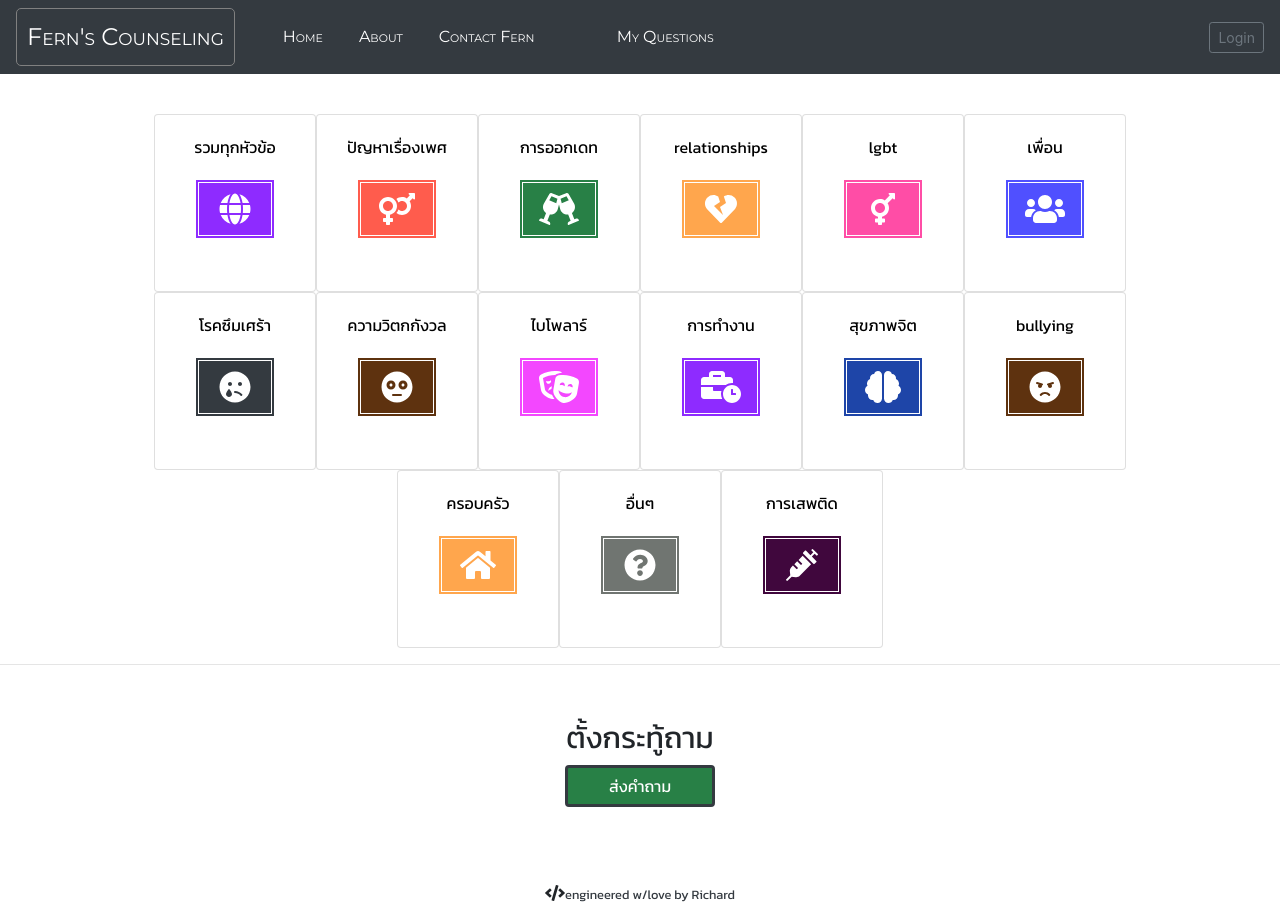
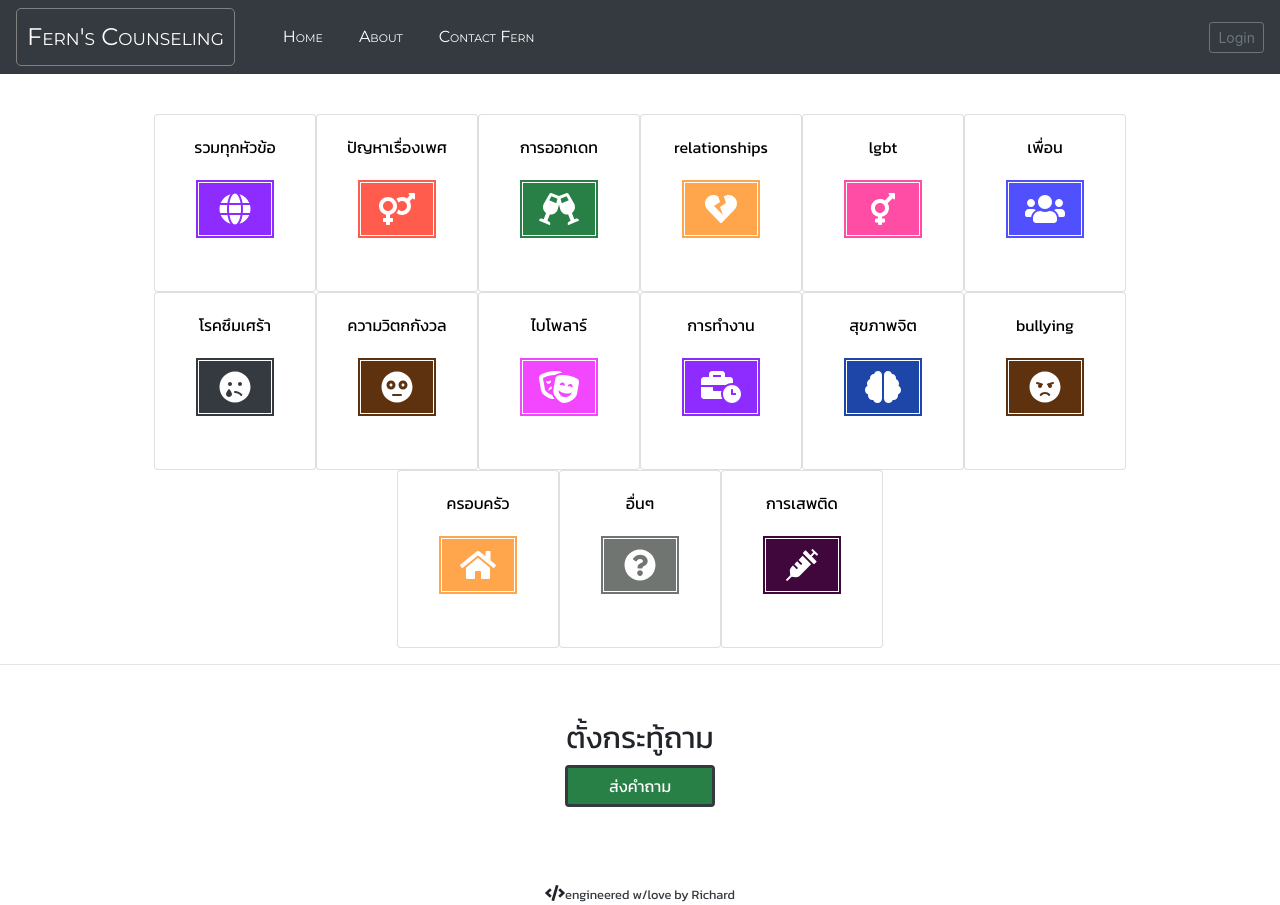
Before and after one commit to Perrottarichard/fern-psy, a React (Create React App) app: page / in a window 1280 px wide. Built offline with nearby package versions, Linux system fonts and the light colour scheme; no server answers.

Commit message:
fix myquestions navbar link

```diff
--- a/src/components/MyNavbar.js
+++ b/src/components/MyNavbar.js
@@ -60,7 +60,7 @@ const MyNavbar = (props) => {
                 :
                 null
             }
-            {(activeUser && (activeUser.username !== "Fern-Admin" && activeUser.username !== "Richard-Admin"))
+            {(activeUser !== null && loggedIn && (activeUser.username !== "Fern-Admin" && activeUser.username !== "Richard-Admin"))
               ?
               <NavItem>
                 <NavLink tag={Link} id="NavLink" to={`/myquestions/${activeUser._id}`}>My Questions</NavLink>
@@ -70,7 +70,7 @@ const MyNavbar = (props) => {
             }
           </Nav>
           {
-            (!activeUser || !loggedIn)
+            (activeUser === null || !loggedIn)
               ?
               <div id='nav-login-button'>
                 <Link to="/login"><Button outline color='secondary' size='sm'>Login</Button></Link>
```
